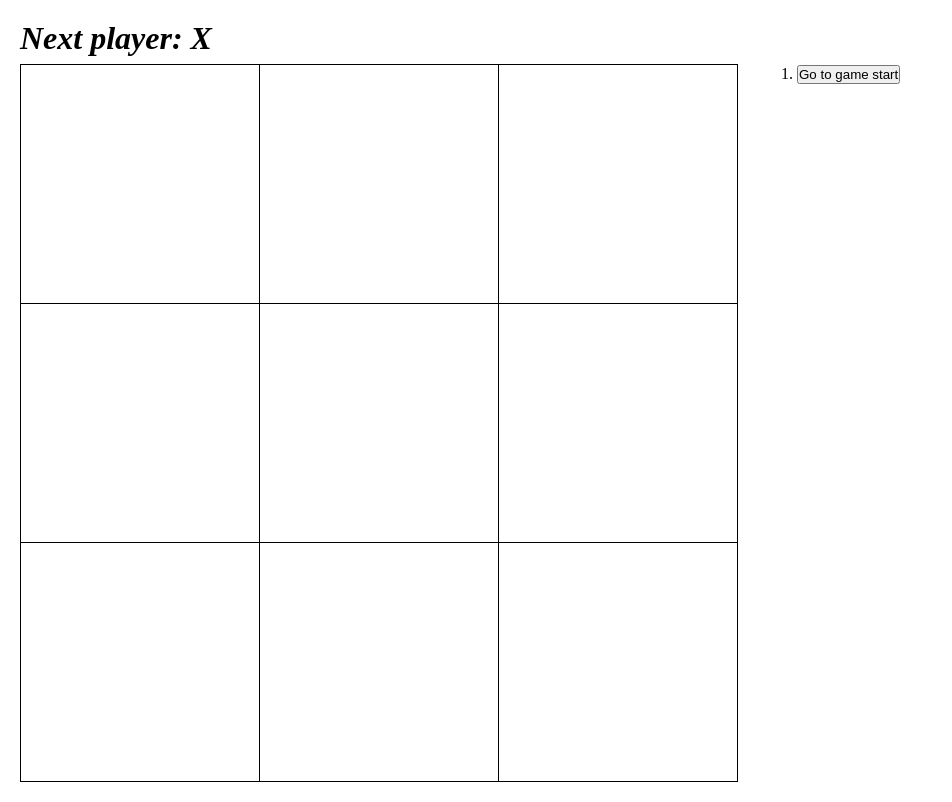
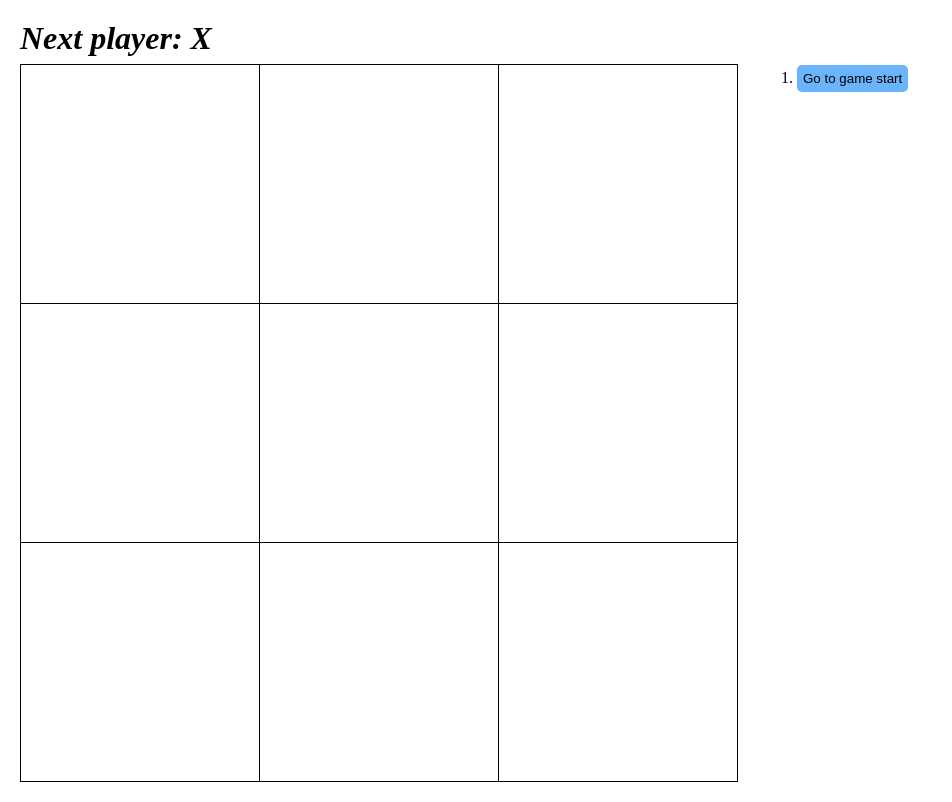
Before and after one commit to Hasan-Maruf-Ahmed/TicTacToe-using-React, a React (Vite) app: page / in a window 1280 px wide. Shown: the whole page, without its empty margins (0-952 px from the left). Built offline with nearby package versions, Linux system fonts and the light colour scheme.

Commit message:
Added time travel function to go back previously played move.

```diff
--- a/src/App.css
+++ b/src/App.css
@@ -37,3 +37,14 @@
   margin-left: 60px;
   margin-top: 45px;
 }
+
+.game-history {
+  padding-bottom: 10px;
+}
+
+.game-history button {
+  background-color: rgb(105, 180, 250);
+  border: none;
+  padding: 6px;
+  border-radius: 5px;
+}
--- a/src/App.jsx
+++ b/src/App.jsx
@@ -2,16 +2,20 @@ import { useState } from "react";
 import "./App.css";
 
 function Game() {
-  const [xIsNext, setxIsNext] = useState(true);
   const [history, setHistory] = useState([Array(9).fill(null)]);
-  const currentSquare = history[history.length - 1];
+  const [currentMove, setCurrentMove] = useState(0);
+  const xIsNext = currentMove % 2 ===0;
+  const currentSquare = history[currentMove];
 
   function handlePlay(nextSquare) {
-    setHistory([...history, nextSquare]);
-    setxIsNext(!xIsNext);
+    const nextHistory = [...history.slice(0, currentMove+1), nextSquare];
+    setHistory(nextHistory);
+    setCurrentMove(nextHistory.length-1);
   }
 
-  function jumpTo(nextMove) {}
+  function jumpTo(nextMove) {
+    setCurrentMove(nextMove);
+  }
 
   const moves = history.map((square, move) => {
     let description;
@@ -21,7 +25,7 @@ function Game() {
       description = "Go to game start";
     }
     return (
-      <li>
+      <li key={move} className="game-history">
         <button onClick={() => jumpTo(move)}>{description}</button>
       </li>
     );
```
